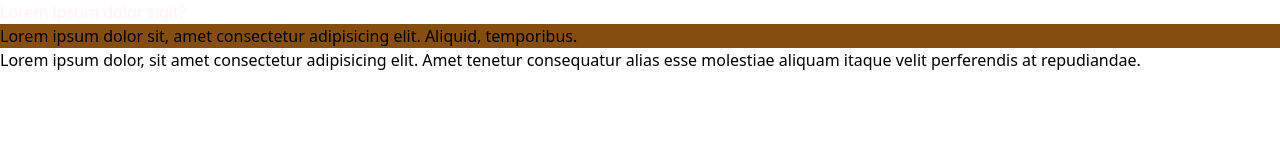
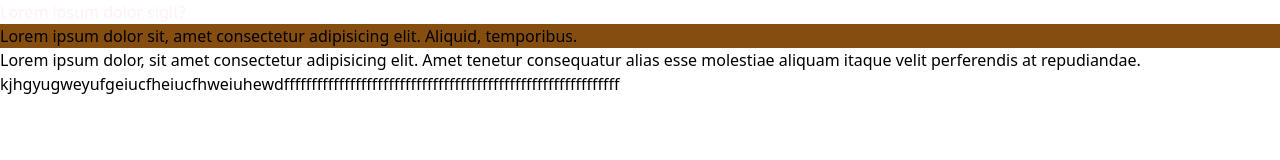
Before and after one commit to SadiaIT21062/goru, a plain HTML site: page index.html in a window 1280 px wide. Drawn offline with nearby package versions, Linux system fonts and the light colour scheme.

```diff
--- a/index.html
+++ b/index.html
@@ -12,5 +12,8 @@
 
     <script src="https://cdn.tailwindcss.com"></script>
 
+
+
+    <p>kjhgyugweyufgeiucfheiucfhweiuhewdfffffffffffffffffffffffffffffffffffffffffffffffffffffffffffff</p>
 </body>
 </html>
```
